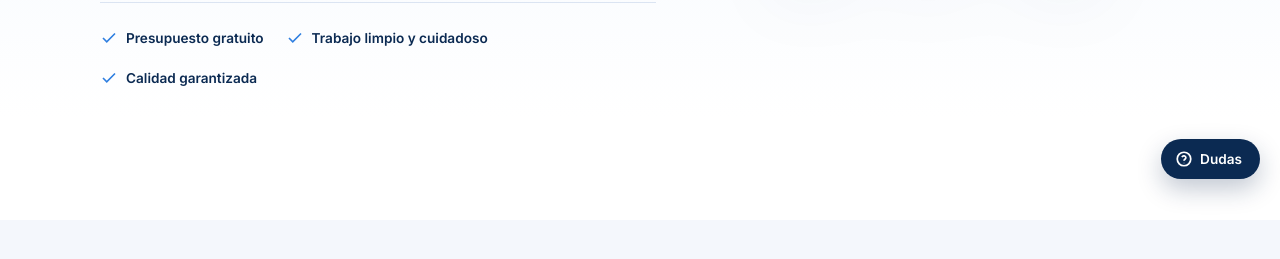
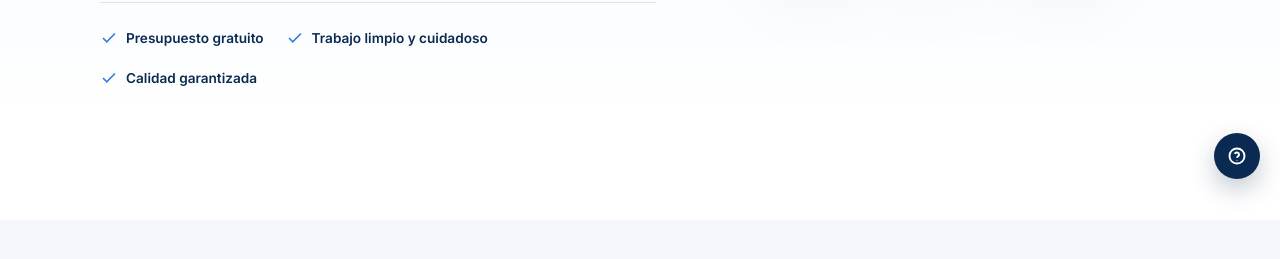
Before and after one commit to cristopherjose99-a11y/michrist-painting, a plain HTML site: page index.html in a window 1280 px wide. Shown: the part 541-800 px from the top of the page. Drawn offline with Linux system fonts and the light colour scheme.

Commit message:
Boton de preguntas frecuentes: solo el icono, circulo simple como el de subir

```diff
--- a/index.html
+++ b/index.html
@@ -552,18 +552,15 @@
     position:fixed;
     right:max(20px, env(safe-area-inset-right, 0px));
     bottom:calc(max(20px, env(safe-area-inset-bottom, 0px)) + 60px);
-    display:inline-flex;align-items:center;gap:7px;
-    padding:11px 18px 11px 14px;
-    border-radius:999px;
+    width:46px;height:46px;border-radius:50%;
     background:var(--navy-fixed);color:#fff;
-    font-family:var(--font-body);font-weight:600;font-size:.85rem;
+    display:flex;align-items:center;justify-content:center;
     text-decoration:none;
     box-shadow:0 10px 24px rgba(15,40,80,.25);
-    transition:transform .2s ease, background .2s ease, box-shadow .2s ease;
+    transition:background .2s ease;
     z-index:46;
   }
-  .faq-shortcut svg{flex:none;}
-  .faq-shortcut:hover{background:var(--blue-bright);transform:translateY(-2px);box-shadow:0 12px 26px rgba(15,40,80,.3);}
+  .faq-shortcut:hover{background:var(--blue-bright);}
 
   .toast{
     position:fixed;
@@ -1227,8 +1224,7 @@
   <svg width="20" height="20" viewBox="0 0 24 24" fill="none" stroke="currentColor" stroke-width="2.4"><path d="M12 19V5M5 12l7-7 7 7"/></svg>
 </button>
 <a class="faq-shortcut" id="faqShortcut" href="#preguntas" aria-label="Ir a preguntas frecuentes" title="Preguntas frecuentes">
-  <svg width="18" height="18" viewBox="0 0 24 24" fill="none" stroke="currentColor" stroke-width="2.3"><circle cx="12" cy="12" r="9"/><path d="M9.3 9.4a2.7 2.7 0 0 1 5.2 1c0 1.8-2.5 2-2.5 3.8"/><circle cx="12" cy="17.3" r=".6" fill="currentColor" stroke="none"/></svg>
-  <span>Dudas</span>
+  <svg width="20" height="20" viewBox="0 0 24 24" fill="none" stroke="currentColor" stroke-width="2.3"><circle cx="12" cy="12" r="9"/><path d="M9.3 9.4a2.7 2.7 0 0 1 5.2 1c0 1.8-2.5 2-2.5 3.8"/><circle cx="12" cy="17.3" r=".6" fill="currentColor" stroke="none"/></svg>
 </a>
 
 <div class="toast" id="toast"></div>
```
